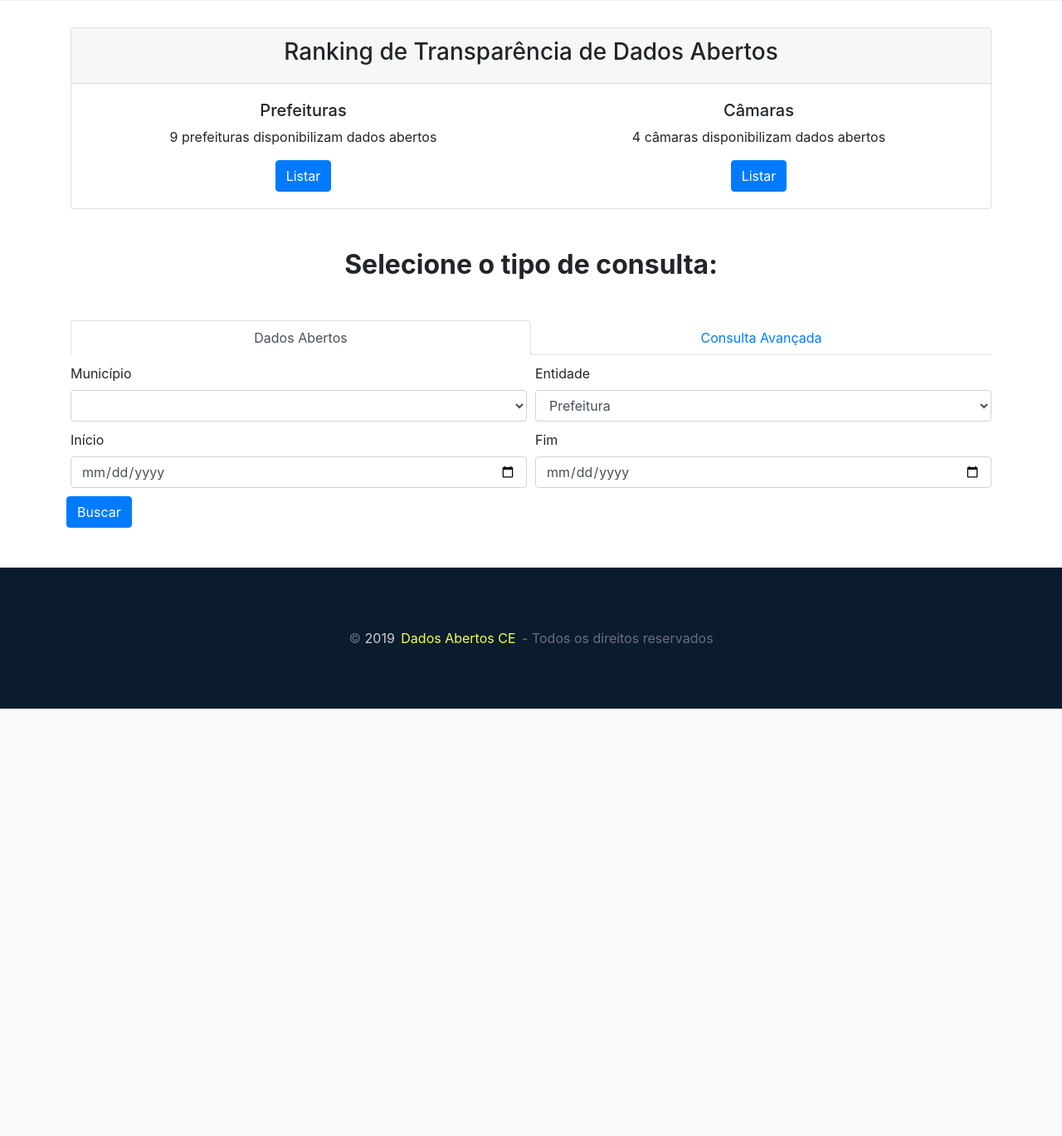
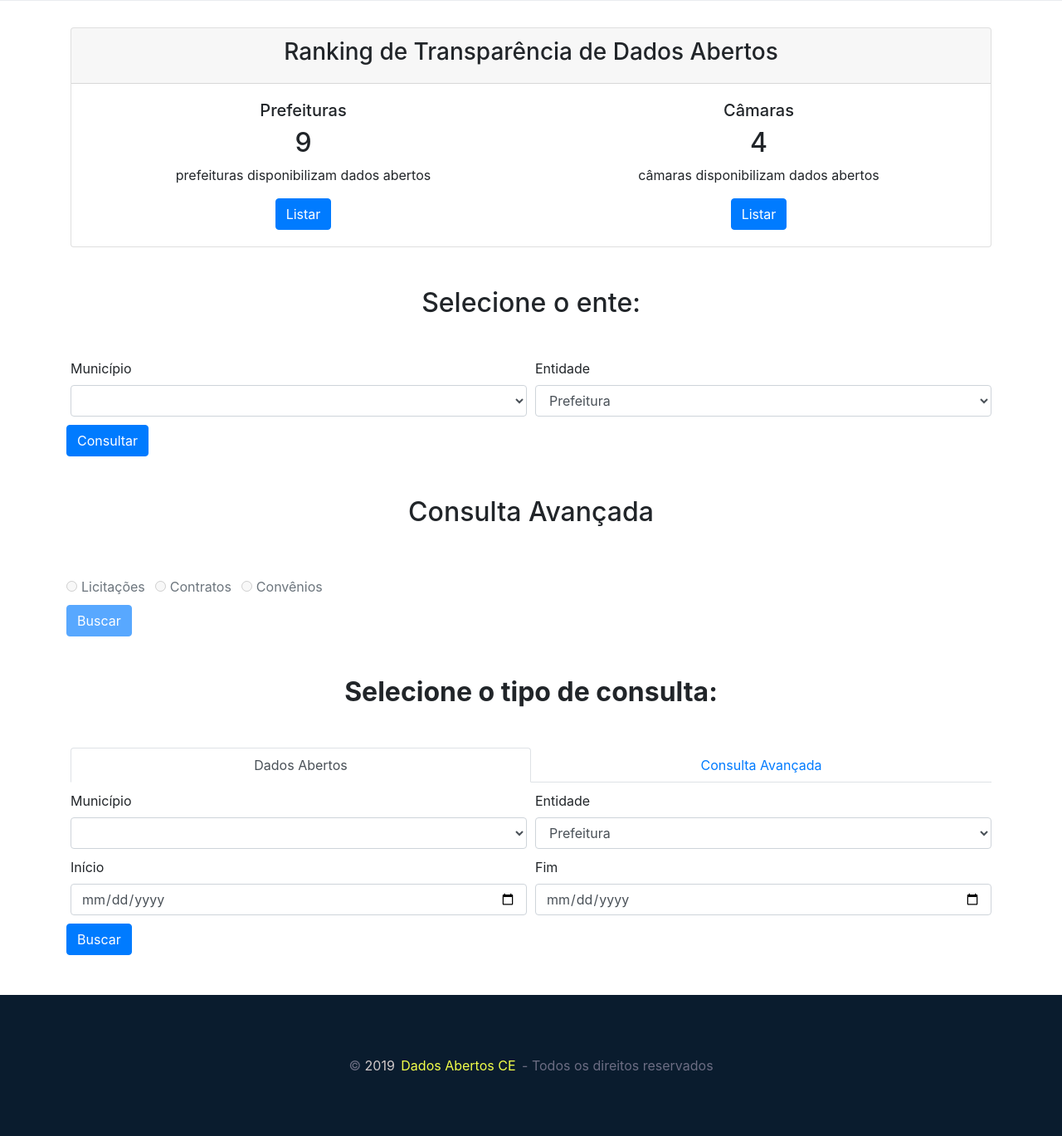
Before and after one commit to mvsombra/dados-abertos, a Flask app: page / in a window 1280 px wide. Shown: the part 315-1684 px from the top of the page at 83% size. Before the commit the page ends 1169 px from the top, so only its background shows below. Run offline with Flask 2, Linux system fonts and the light colour scheme; data that the repository does not hold is empty; some libraries are stand-ins or nearby versions.

Commit message:
[Beta] Início da nova estilização

```diff
--- a/server.py
+++ b/server.py
@@ -32,6 +32,21 @@ def sobre():
     return render_template('sobre.html')
 
 
+@app.route('/consulta-basica', methods=['POST'])
+def consulta_basica():
+    req = request.form
+    return redirect('/dados/{}/{}'.format(req['municipio'], req['entidade']))
+
+
+@app.route('/dados/', defaults={'municipio': None, 'ente': None})
+@app.route('/dados/<municipio>/<ente>')
+def dados_abertos(municipio, ente):
+    if(not municipio or not ente):
+        return redirect(url_for('index'))
+
+    return 'Dados abertos da {} de {}'.format(ente, municipio)
+
+
 @app.before_request
 def before_request():
     g.brand_name = 'Dados Abertos CE'
--- a/templates/index.html
+++ b/templates/index.html
@@ -25,7 +25,8 @@
                             <div class="col">
                                 <div class="container">
                                     <h5>Prefeituras</h5>
-                                    <p>9 prefeituras disponibilizam dados abertos</p>
+                                    <h2>9</h2>
+                                    <p>prefeituras disponibilizam dados abertos</p>
                                     <button type="button" class="btn btn-primary" data-toggle="modal" id="modalbtnpref" data-target="#modalpref" role="button">Listar</button>
                                     <div class="modal fade" id="modalpref" aria-labelledby="modalpref" aria-hidden="true" tabindex="-1" role="dialog">
                                         <div class="modal-dialog modal-dialog-centered" role="document">
@@ -59,7 +60,8 @@
                             <div class="col">
                                 <div class="container">
                                     <h5>Câmaras</h5>
-                                    <p>4 câmaras disponibilizam dados abertos</p>
+                                    <h2>4</h2>
+                                    <p>câmaras disponibilizam dados abertos</p>
                                     <button type="button" class="btn btn-primary" data-toggle="modal" id="modalbtncam" data-target="#modalcam" role="button">Listar</button>
                                     <div class="modal fade" id="modalcam" aria-labelledby="modalcam" aria-hidden="true" tabindex="-1" role="dialog">
                                         <div class="modal-dialog modal-dialog-centered" role="document">
@@ -90,6 +92,64 @@
                 </div>
             </div>
 
+            <div class="container">
+                <section class="my-5">
+                    <h2 class="h2-responsive text-center my-5">Selecione o ente:</h2>
+                    <form method="post" class="needs-validation" novalidate action="/consulta-basica">
+                        <div class="form-row form-line">
+                            <div class="col">
+                                <label for="municipio">Município</label>
+                                <select name="municipio" class="form-control" id="municipio" required>
+                                    {% for municipio in g.municipios %}
+                                    <option value="{{ municipio }}">{{ municipio }}</option>
+                                    {% endfor %}
+                                </select>
+                            </div>
+
+                            <div class="col">
+                                <label for="entidade">Entidade</label>
+                                <select name="entidade" class="form-control" id="entidade" required>
+                                    <option value="Prefeitura">Prefeitura</option>
+                                    <option value="Câmara">Câmara</option>
+                                </select>
+                            </div>
+                        </div>
+                        <div class="form-row form-line">
+                            <button type="submit" class="btn btn-primary">Consultar</button>
+                        </div>
+                    </form>
+                </section>
+            </div>
+
+            <div class="container">
+                <section class="my-5">
+                    <h2 class="h2-responsive text-center my-5">Consulta Avançada</h2>
+                    <form method="post" action="#">
+                        <fieldset disabled>
+                        <div class="form-row form-line">
+                            <div class="form-check form-check-inline">
+                                <input class="form-check-input" type="radio" name="radioop" id="radiolic" value="lic">
+                                <label class="form-check-label" for="radiolic">Licitações</label>
+                            </div>
+
+                            <div class="form-check form-check-inline">
+                                <input class="form-check-input" type="radio" name="radioop" id="radiocont" value="cont">
+                                <label class="form-check-label" for="radiolic">Contratos</label>
+                            </div>
+
+                            <div class="form-check form-check-inline">
+                                <input class="form-check-input" type="radio" name="radioop" id="radioconv" value="conv">
+                                <label class="form-check-label" for="radiolic">Convênios</label>
+                            </div>
+                        </div>
+
+                        <div class="form-row form-line">
+                            <button type="submit" class="btn btn-primary">Buscar</button>
+                        </div>
+                        </fieldset>
+                    </form>
+                </section>
+            </div>
             <div class="container">
                 <section class="my-5">
                     <h2 class="h1-responsive font-weight-bold text-center my-5">Selecione o tipo de consulta:</h2>
```
